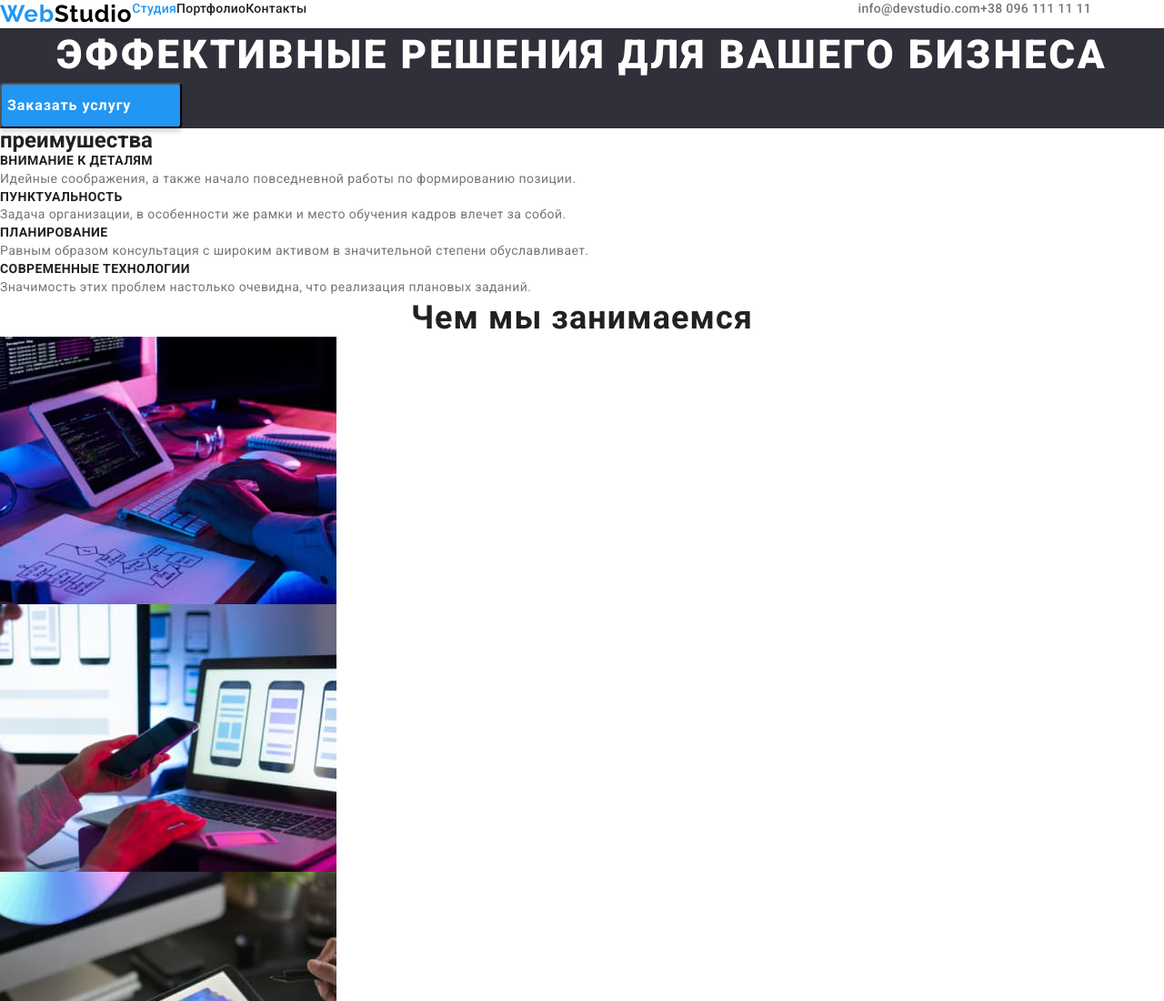
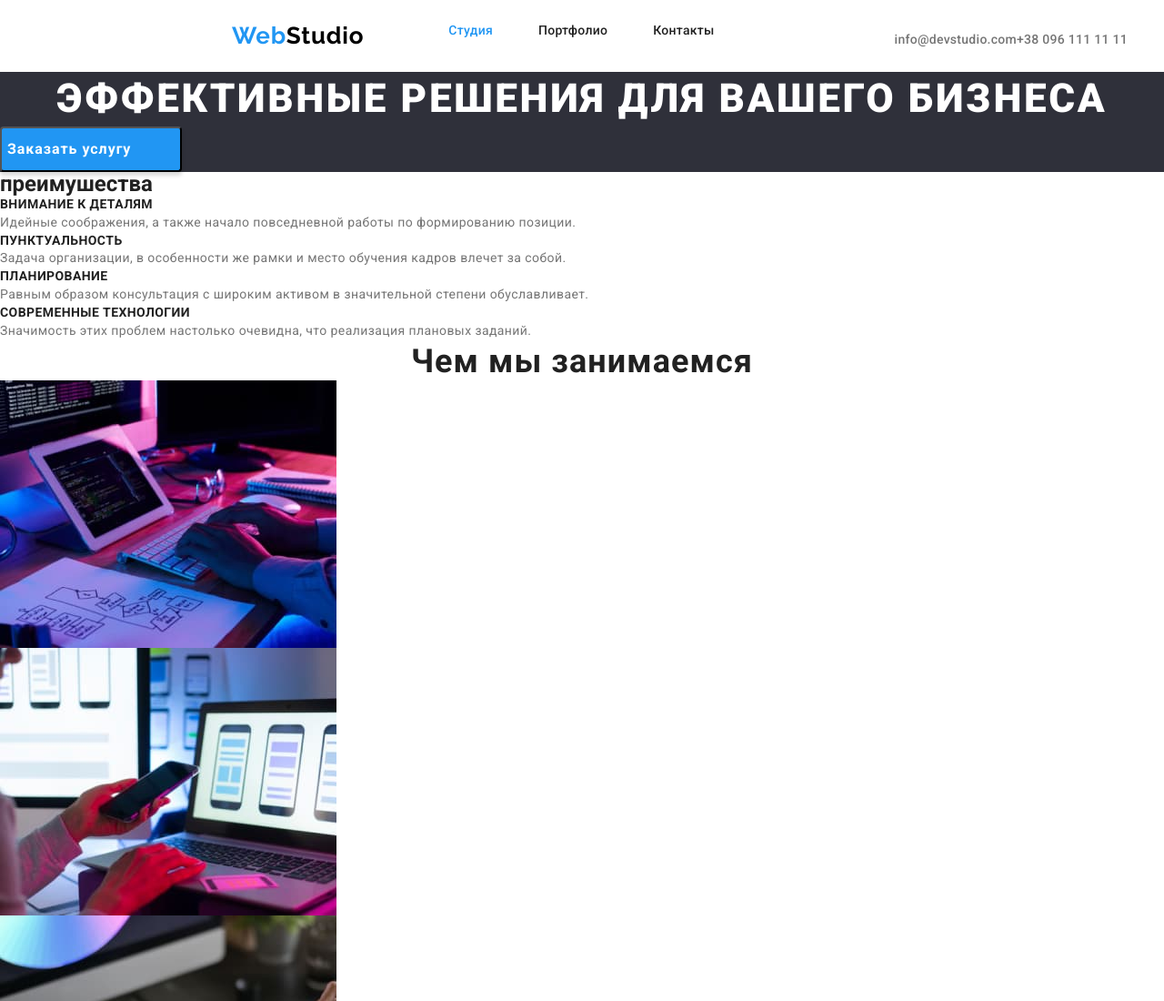
Before and after one commit to Plov3/goit-markup-hw-03, a plain HTML site: page index.html in a window 1280 px wide. Shown: the top 1100 px of the page at 91% size. Drawn offline with Linux system fonts and the light colour scheme.

Commit message:
index updated

```diff
--- a/css/styles.css
+++ b/css/styles.css
@@ -39,6 +39,11 @@ img {
 }
 .container {
     width: 1200px;
+    display: flex;
+    margin-left: auto;
+    margin-right: auto;
+    justify-content: space-between;
+    align-items: baseline;
 }
 /* components */
 .logo {
@@ -68,17 +73,21 @@ img {
 /* /components */
 /* header */
 .main-header {
-    display: flex;
-    justify-content: space-between;
+    background-color: #FFFFFF;
 }
 .navigation {
     display: flex;
+    margin: 24px 93px 24px 215px;
 }
 .logo-half {
     color: var(--secondary-color);
 }
 .navigation-pages {
     display: flex;
+    margin-left: 93px;
+}
+.navigation-page {
+    margin-right: 50px;
 }
 .navigation-page-link {
     font-weight: 500;
--- a/index.html
+++ b/index.html
@@ -13,7 +13,8 @@
 </head>
 <body>
     <!--заголовок-->
-    <header class="main-header container">
+    <header class="main-header">
+        <div class="container">
             <nav class="navigation">
                 <a href="index.html" class="logo link">Web<span class="logo-half">Studio</span></a>
                 <ul class="navigation-pages list">
@@ -26,6 +27,7 @@
                 <li class="contact"> <a href="mailto:info@devstudio.com" class="contact-link link">info@devstudio.com</a> </li>
                 <li class="contact"> <a href="tel:+380961111111" class="contact-link link">+38 096 111 11 11</a> </li>
             </ul>
+        </div>
     </header>
     <!--основная часть-->
     <main>
```
Lines whose indentation alone changed are shown as unchanged.
